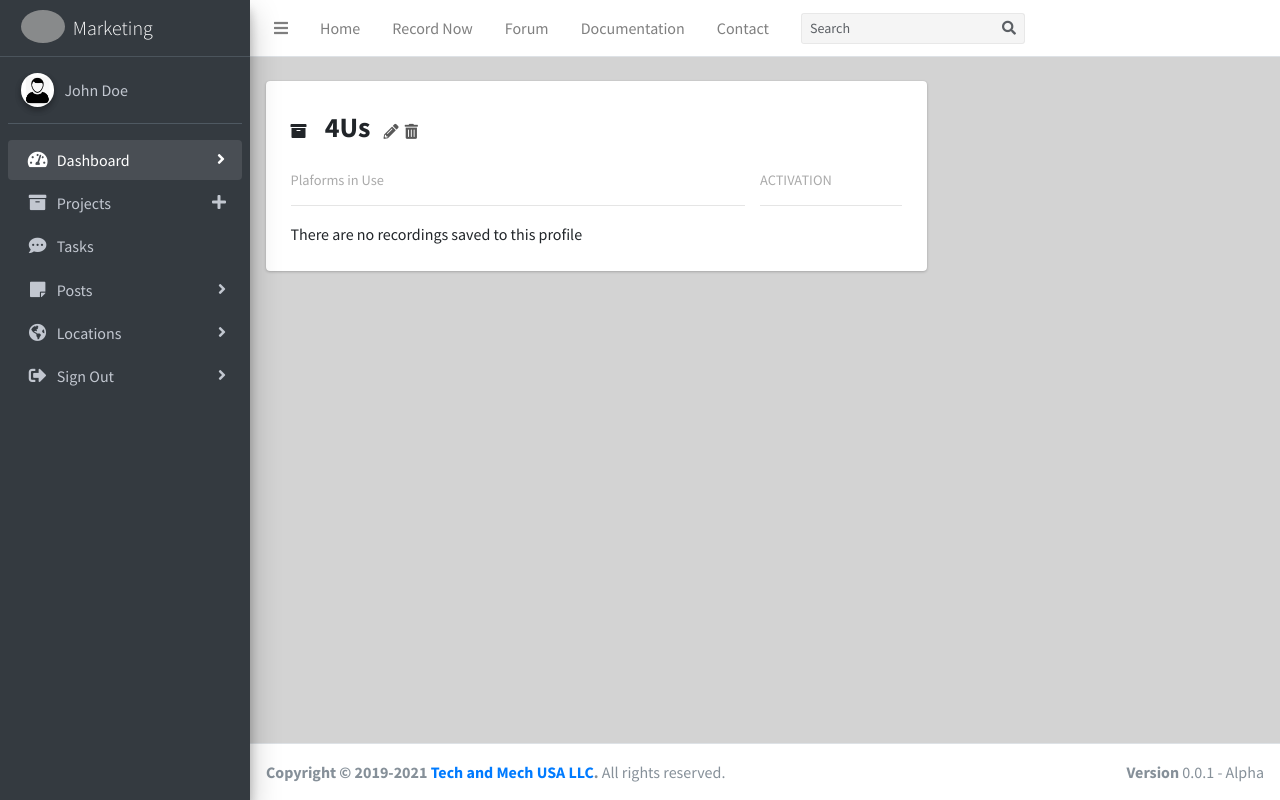
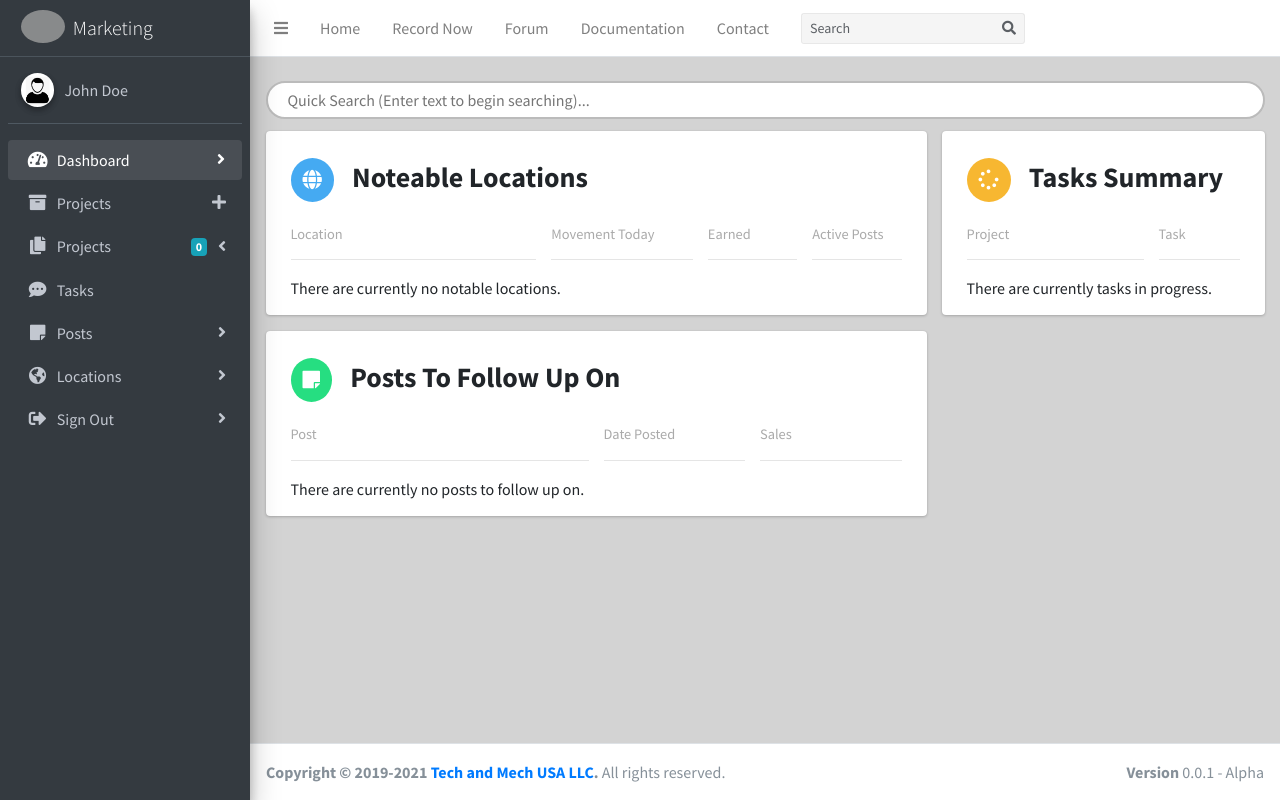
Before and after one commit to BobbyRobillard/marketing-management, a Django app: page /marketing/ in a window 1280 px wide. Run offline with Django 3.2, Linux system fonts and the light colour scheme; some libraries are stand-ins or nearby versions; grey boxes are pictures that could not be loaded.

Commit message:
Dashboard design and projects laid out

```diff
--- a/marketing/templates/marketing/homepage.html
+++ b/marketing/templates/marketing/homepage.html
@@ -1,54 +1,177 @@
 {% extends 'website/base.html' %}
 
 {% block content %}
+<!-- main page row -->
 <div class="row">
+
+  <div class="col-12">
+    <input id="quick-search" type="text" name="search" placeholder="Quick Search (Enter text to begin searching)...">
+  </div>
+
   <div class="col-md-8">
+    <!-- Noteable locations card -->
     <div class="card" style="padding-bottom:15px;">
       <span>
-        <i class="fas fa-archive main"></i>
-        <text style="font-weight:600;font-size:28px;margin-left:15px;">4Us</text>
-        <i class="fas fa-pencil-alt edit action-link animated item" href="#" style="margin-left:5px;"></i>
-        <i class="fas fa-trash-alt delete action-link animated item" href="#"></i>
+        <i class="fas fa-globe card-icon" style="background-color:var(--location-color);"></i>
+        <text class="card-heading">Noteable Locations</text>
       </span>
       <br>
+      <!-- card inner row -->
       <div class="row">
-        <div class="col-9">
-          <h6>Plaforms in Use</h6>
-          <hr>
-            {% for platform in current_project.platforms %}
-              <div class="row" style="margin-bottom:10px;">
-                <div class="col-9">
-                  {{ platform }}
-                </div>
-                <div class="col text-right">
-                  <i class="fas fa-pencil-alt edit action-link animated item text-right" href="#" style="margin-left:5px;"></i>
-                  <i class="fas fa-trash-alt delete action-link animated item text-right" href="#"></i>
-                </div>
+        <div class="col">
+
+          <!-- Locations Headings -->
+          <div class="row">
+            <div class="col-5">
+              <h6>Location</h6>
+              <hr>
+            </div>
+            <div class="col-3">
+              <h6>Movement Today</h6>
+              <hr>
+            </div>
+            <div class="col">
+              <h6>Earned</h6>
+              <hr>
+            </div>
+            <div class="col">
+              <h6>Active Posts</h6>
+              <hr>
+            </div>
+          </div>
+          <!-- End Locations Headings -->
+
+          {% for location in notable_locations %}
+            <div class="row">
+              <div class="col-5">
+                {{ location }}
               </div>
-            {% empty %}
-            <div class="row" style="margin-bottom:10px;">
+              <div class="col-3">
+                {{ location.get_movement_today }}
+              </div>
               <div class="col">
-                There are no recordings saved to this profile
+                {{ location.get_earned }}
+              </div>
+              <div class="col">
+                {{ location.get_num_active_posts }}
               </div>
             </div>
-            {% endfor %}
+          {% empty %}
+            <div class="row">
+              <div class="col">
+                There are currently no notable locations.
+              </div>
+            </div>
+          {% endfor %}
+
         </div>
+      </div>
+      <!-- end card inner row -->
+    </div>
+
+    <!-- Posts to follow up on card -->
+    <div class="card" style="padding-bottom:15px;">
+      <span>
+        <i class="fas fa-sticky-note card-icon" style="background-color:var(--posts-color);"></i>
+        <text class="card-heading">Posts To Follow Up On</text>
+      </span>
+      <br>
+      <!-- card inner row -->
+      <div class="row">
         <div class="col">
-          <h6>ACTIVATION</h6>
-          <hr>
-          {% for recording in settings.current_profile.get_recordings %}
-          <div class="row" style="margin-bottom:10px;">
+
+          <!-- Posts Headings -->
+          <div class="row">
+            <div class="col-6">
+              <h6>Post</h6>
+              <hr>
+            </div>
             <div class="col">
-              <text class="key-code">{{ recording.key_code }}</text>
+              <h6>Date Posted</h6>
+              <hr>
+            </div>
+            <div class="col">
+              <h6>Sales</h6>
+              <hr>
             </div>
           </div>
+          <!-- End Posts Headings -->
+
+          {% for post in posts_to_follow_up_on %}
+            <div class="row">
+              <div class="col-5">
+                {{ post }}
+              </div>
+              <div class="col-3">
+                {{ post.post_time }}
+              </div>
+              <div class="col">
+                {{ post.get_earned }}
+              </div>
+            </div>
+          {% empty %}
+            <div class="row">
+              <div class="col">
+                There are currently no posts to follow up on.
+              </div>
+            </div>
           {% endfor %}
+
         </div>
       </div>
+      <!-- end card inner row -->
     </div>
   </div>
+
+  <!-- Right side container -->
   <div class="col-md-4">
+    <!-- Tasks Summary card -->
+    <div class="card" style="padding-bottom:15px;">
+      <span>
+        <i class="fas fa-spinner card-icon" style="background-color:var(--in-progress-color);"></i>
+        <text class="card-heading">Tasks Summary</text>
+      </span>
+      <br>
+      <!-- card inner row -->
+      <div class="row">
+        <div class="col">
 
+          <!-- Locations Headings -->
+          <div class="row">
+            <div class="col-8">
+              <h6>Project</h6>
+              <hr>
+            </div>
+            <div class="col">
+              <h6>Task</h6>
+              <hr>
+            </div>
+          </div>
+          <!-- End Locations Headings -->
+
+          {% for tasks in tasks_summary %}
+            <div class="row">
+              <div class="col-8">
+                {{ task.project }}
+              </div>
+              <div class="col">
+                {{ task }}
+              </div>
+            </div>
+          {% empty %}
+            <div class="row">
+              <div class="col">
+                There are currently tasks in progress.
+              </div>
+            </div>
+          {% endfor %}
+
+        </div>
+      </div>
+      <!-- end card inner row -->
+    </div>
   </div>
+
 </div>
+<!--  End main page row -->
 {% endblock content %}
--- a/website/static/website/css/style.css
+++ b/website/static/website/css/style.css
@@ -3,11 +3,41 @@
   --secondary-color: #0088ff;
   --primary-color: #08f;
   --container-corner-radius: 10px;
+  --location-color: #45aaf2;
+  --posts-color: #26de81;
+  --in-progress-color: #f7b731;
+  --complete-color: #20bf6b;
+}
+
+#quick-search {
+  border-radius: 25px;
+  width: 100%;
+  padding: 5px;
+  padding-left: 20px;
+  margin-bottom: 12px;
+  border: 2px solid #bbb;
 }
 
 /* Primary font color  */
 .fc-primary {
   color: var(--primary-color);
+}
+
+/* *********************************************** */
+/*              Card Element Styling               */
+/* *********************************************** */
+.card-icon {
+  padding: 12px;
+  background-color: gray;
+  color: white;
+  font-size: 20px;
+  border-radius: 50%;
+}
+
+.card-heading {
+  font-weight: 600;
+  font-size: 28px;
+  margin-left: 15px;
 }
 
 .fc-secondary {
--- a/website/templates/website/base.html
+++ b/website/templates/website/base.html
@@ -297,6 +297,26 @@
                 </p>
               </a>
             </li>
+            <li class="nav-item has-treeview">
+              <a href="#" class="nav-link">
+                <i class="nav-icon fas fa-copy"></i>
+                <p>
+                  Projects
+                  <i class="fas fa-angle-left right"></i>
+                  <span class="badge badge-info right">{{ projects|length }}</span>
+                </p>
+              </a>
+              <ul class="nav nav-treeview">
+                {% for project in projects %}
+                  <li class="nav-item">
+                    <a href="pages/layout/top-nav.html" class="nav-link">
+                      <i class="far fa-circle nav-icon"></i>
+                      <p>{{ project }}</p>
+                    </a>
+                  </li>
+                {% endfor %}
+              </ul>
+            </li>
             <li class="nav-item">
               <a href="#" class="nav-link">
                 <i class="nav-icon fas fa-comment-dots"></i>
```
